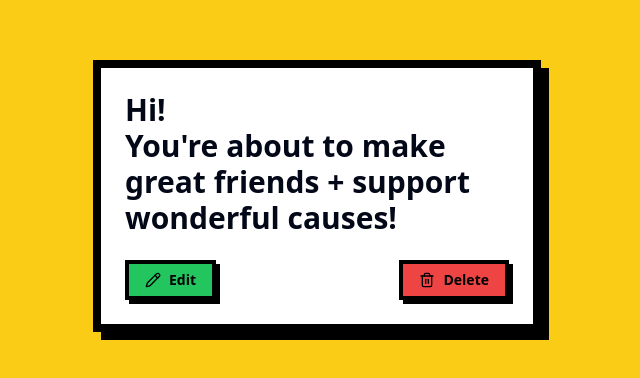
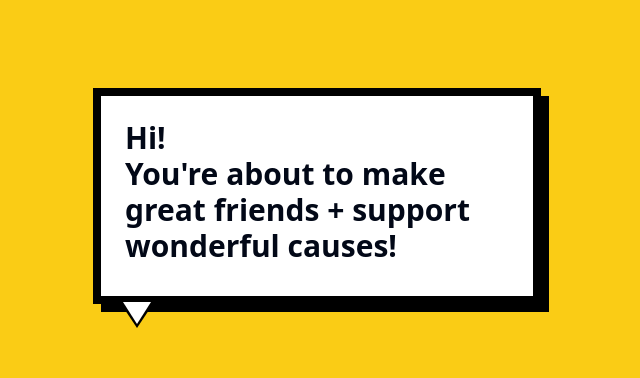
Before and after one commit to GPT-Engineer-App/stylish-text-area, a React (Vite) app: page / in a window 1280 px wide. Shown: the part 204-582 px from the top of the page, without its empty margins (323-963 px from the left). Built offline with nearby package versions, Linux system fonts and the light colour scheme.

Commit message:
Remove buttons and update style
Removed the edit and delete buttons from the Index component. Updated the styling to make the textarea resemble a chat bubble while retaining the existing design elements.
[skip gpt_engineer]

```diff
--- a/src/pages/Index.jsx
+++ b/src/pages/Index.jsx
@@ -1,6 +1,4 @@
 import { useState, useEffect, useRef } from 'react';
-import { Button } from "@/components/ui/button";
-import { Pencil, Trash2 } from 'lucide-react';
 
 const Index = () => {
   const [text, setText] = useState("Hi!\nYou're about to make\ngreat friends + support\nwonderful causes!");
@@ -15,21 +13,24 @@ const Index = () => {
 
   return (
     <div className="min-h-screen flex items-center justify-center bg-yellow-400 p-4">
-      <div className="max-w-md w-full bg-white border-8 border-black shadow-[8px_8px_0_0_#000] p-6 rounded-none">
+      <div className="relative max-w-md w-full">
+        <div className="bg-white border-8 border-black shadow-[8px_8px_0_0_#000] p-6 rounded-none">
           <textarea
             ref={textareaRef}
             value={text}
             onChange={(e) => setText(e.target.value)}
-          className="w-full bg-transparent text-3xl font-bold resize-none overflow-hidden mb-4"
+            className="w-full bg-transparent text-3xl font-bold resize-none overflow-hidden"
             style={{ outline: 'none' }}
           />
-        <div className="flex justify-between">
-          <Button className="bg-green-500 hover:bg-green-600 text-black font-bold py-2 px-4 rounded-none border-4 border-black shadow-[4px_4px_0_0_#000]">
-            <Pencil className="mr-2 h-4 w-4" /> Edit
-          </Button>
-          <Button className="bg-red-500 hover:bg-red-600 text-black font-bold py-2 px-4 rounded-none border-4 border-black shadow-[4px_4px_0_0_#000]">
-            <Trash2 className="mr-2 h-4 w-4" /> Delete
-          </Button>
+        </div>
+        <div className="absolute -bottom-6 left-6 w-0 h-0
+                        border-l-[20px] border-l-transparent
+                        border-t-[30px] border-t-black
+                        border-r-[20px] border-r-transparent">
+          <div className="absolute -top-[26px] -left-[14px] w-0 h-0
+                          border-l-[14px] border-l-transparent
+                          border-t-[22px] border-t-white
+                          border-r-[14px] border-r-transparent"></div>
         </div>
       </div>
     </div>
```
Lines whose indentation alone changed are shown as unchanged.
